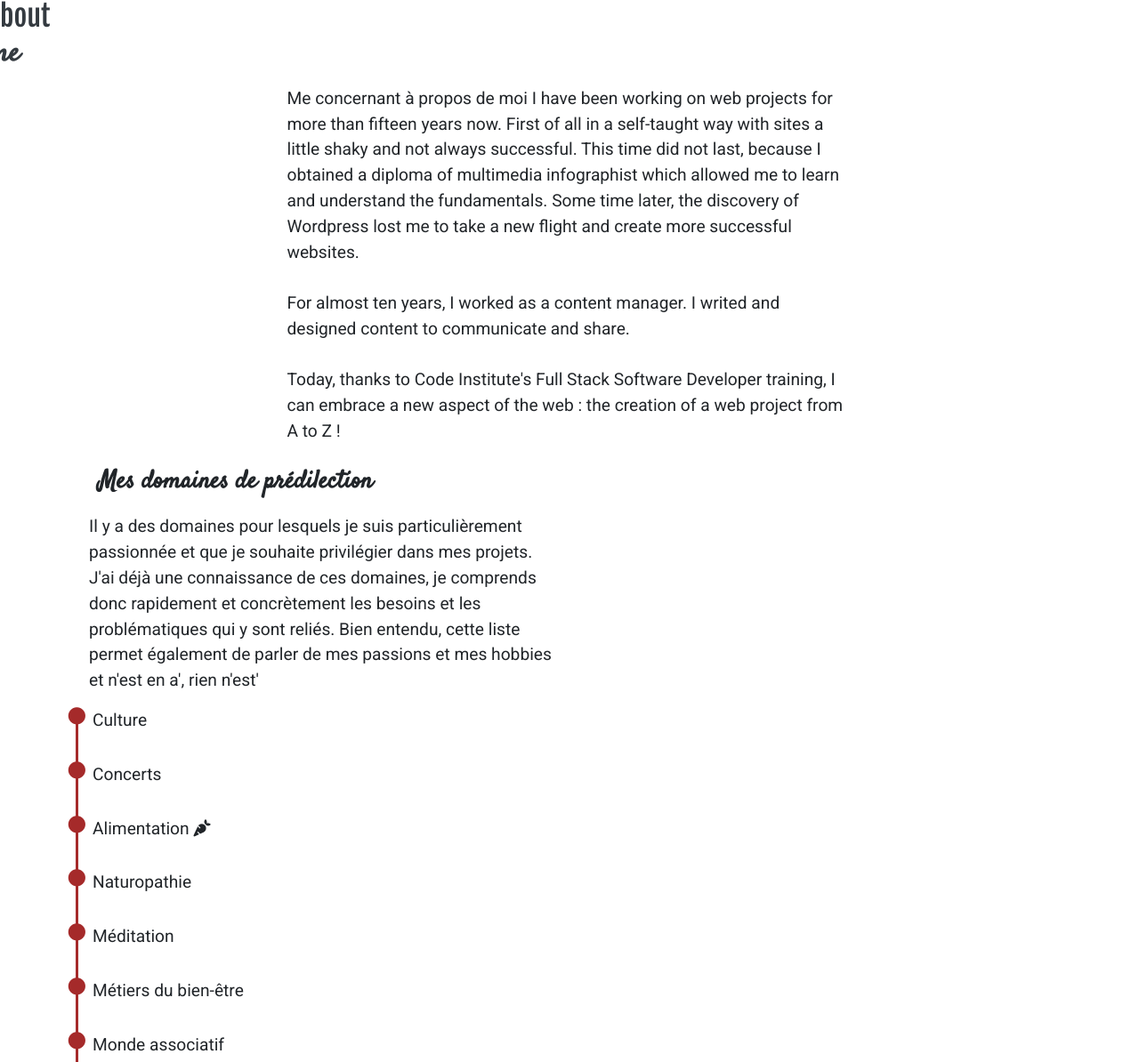
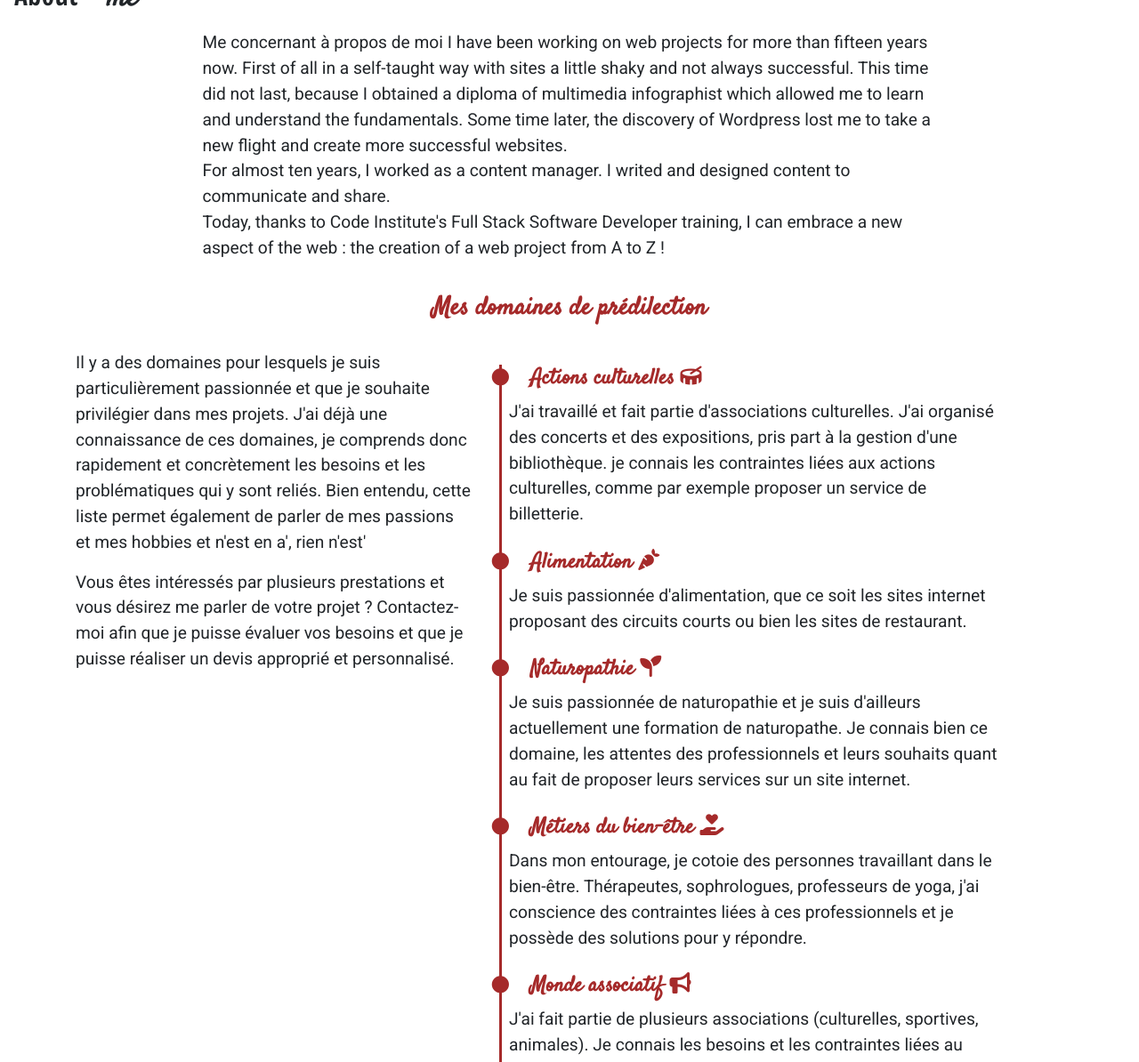
Before and after one commit to cecilegaudron/personal-website, a Django app: page / in a window 1280 px wide. Shown: the part 5306-6500 px from the top of the page at 89% size. Run offline with Django 4.2, Linux system fonts and the light colour scheme; some libraries are stand-ins or nearby versions.

Commit message:
Add content to predilection timeline

```diff
--- a/templates/about.html
+++ b/templates/about.html
@@ -4,19 +4,17 @@
 
 <!-- ABOUT section -->
 
-<div class="mt-5">
+<div class="mt-3">
   <div class="d-block d-md-none" id="title-image">
     <!-- Mobile Image -->
     <img src="https://res.cloudinary.com/di8utbjhc/image/upload/v1686303474/portfolio/swing_tumfwg.webp"
       alt="Me on a swing photo" class="img-fluid">
   </div>
   <div id="title-section" class="container">
-        <div class="row bottom-0 end-0 w-100">
-
+    <div class="texte-block bottom-0 end-0 w-100">
       <!-- Widescreen Image Container -->
       <div class="col-12 d-none d-md-block image-container"></div>
-            <div>
-                <h2 class="text-dark mx-auto">About
+      <h2 class="pt-2 pl-3">About
         <span class="title-handwritten">me</span>
       </h2>
     </div>
@@ -24,77 +22,84 @@
 </div>
 <div class="container">
   <div class="row">
-            <div class="col-12 col-md-7 mx-auto pt-2 my-auto">
+    <div class="col-12 col-md-9 mx-auto pt-2 my-auto">
       <p>Me concernant
         à propos de moi
-                    I have been working on web projects for more than fifteen years now. First of all in a self-taught way with sites
+        I have been working on web projects for more than fifteen years now. First of all in a self-taught way with
+        sites
         a little shaky and not always successful. This time did not last, because I obtained a diploma of multimedia
         infographist which allowed me to learn and understand the fundamentals. Some time later, the discovery of
         Wordpress lost me to take a new flight and create more successful websites.
         <br>
-                    <br>
         For almost ten years, I worked as a content manager. I writed and designed content to communicate and share.
-                    <br>
         <br>
         Today, thanks to Code Institute's Full Stack Software Developer training, I can embrace a new aspect of the web
         : the creation of a web project from A to Z !
       </p>
     </div>
   </div>
-        <div class="col-md-6">
-            <h3 class="title-handwritten">Mes domaines de prédilection</h3>
+  <div class="col-12 mx-auto text-center">
+    <h3 class="title-handwritten intertitle">Mes domaines de prédilection</h3>
+  </div>
+  <div class="row">
+    <div class="col-12 col-md-5">
       <p>
-                Il y a des domaines pour lesquels je suis particulièrement passionnée et que je souhaite privilégier dans mes projets. J'ai déjà une connaissance de ces domaines, je comprends donc rapidement et concrètement les besoins et les problématiques qui y sont reliés. Bien entendu, cette liste permet également de parler de mes passions et mes hobbies et n'est en a', rien n'est'
+        Il y a des domaines pour lesquels je suis particulièrement passionnée et que je souhaite privilégier dans mes
+        projets. J'ai déjà une connaissance de ces domaines, je comprends donc rapidement et concrètement les besoins et
+        les problématiques qui y sont reliés. Bien entendu, cette liste permet également de parler de mes passions et
+        mes hobbies et n'est en a', rien n'est'
       </p>
+      <p>
+        Vous êtes intéressés par plusieurs prestations et vous désirez me parler de votre projet ? Contactez-moi afin
+        que je puisse évaluer vos besoins et que je puisse réaliser un devis approprié et personnalisé.
+      </p>
+    </div>
+    <div class="container m-3 col-12 col-md-6">
       <div class="timeline-container row">
-              <div class="timeline-span col-12 z-n1">
-                  <ul class="timeline">
+        <div class="timeline-span z-n1">
+          <ul class="timeline timeline-predilection">
             <li>
               <i class="fa-solid fa-circle timeline-circle ml-n2 mr-2"></i>
-                      <p>Culture</p>
+              <h4 class="title-handwritten predilection-title">Actions culturelles <i class="fa-solid fa-drum"></i></h4><br>
+              <span class="predilection-text">
+                <p>J'ai travaillé et fait partie d'associations culturelles. J'ai organisé des concerts et des expositions, pris part à la gestion d'une bibliothèque. je connais les contraintes liées aux actions culturelles, comme par exemple proposer un service de billetterie.</p>
+              </span>
             </li>
             <li>
               <i class="fa-solid fa-circle timeline-circle ml-n2 mr-2"></i>
-                      <p>Concerts</p>
+              <h4 class="title-handwritten predilection-title">Alimentation <i class="fa-solid fa-carrot"></i></h4><br>
+              <span class="predilection-text">
+                <p>Je suis passionnée d'alimentation, que ce soit les sites internet proposant des circuits courts ou bien les sites de restaurant.</p>
+              </span>
             </li>
             <li>
               <i class="fa-solid fa-circle timeline-circle ml-n2 mr-2"></i>
-                      <p>Alimentation <i class="fa-solid fa-carrot"></i></p>
+              <h4 class="title-handwritten predilection-title">Naturopathie <i class="fa-solid fa-seedling"></i></h4><br>
+              <span class="predilection-text">
+                <p>Je suis passionnée de naturopathie et je suis d'ailleurs actuellement une formation de naturopathe. Je connais bien ce domaine, les attentes des professionnels et leurs souhaits quant au fait de proposer leurs services sur un site internet.</p>
+              </span>
             </li>
             <li>
               <i class="fa-solid fa-circle timeline-circle ml-n2 mr-2"></i>
-                      <p>Naturopathie</p>
+              <h4 class="title-handwritten predilection-title">Métiers du bien-être <i class="fa-solid fa-hand-holding-heart"></i></h4><br>
+              <span class="predilection-text">
+                <p>Dans mon entourage, je cotoie des personnes travaillant dans le bien-être. Thérapeutes, sophrologues, professeurs de yoga, j'ai conscience des contraintes liées à ces professionnels et je possède des solutions pour y répondre.</p>
+              </span>
             </li>
             <li>
               <i class="fa-solid fa-circle timeline-circle ml-n2 mr-2"></i>
-                      <p>Méditation</p>
-                    </li>
-                    <li>
-                      <i class="fa-solid fa-circle timeline-circle ml-n2 mr-2"></i>
-                      <p>Métiers du bien-être</p>
-                    </li>
-                    <li>
-                      <i class="fa-solid fa-circle timeline-circle ml-n2 mr-2"></i>
-                      <p>Monde associatif</p>
+              <h4 class="title-handwritten predilection-title">Monde associatif <i class="fa-solid fa-bullhorn"></i></h4><br>
+              <span class="predilection-text">
+                <p>J'ai fait partie de plusieurs associations (culturelles, sportives, animales). Je connais les besoins et les contraintes liées au monde associatif.</p>
+              </span>
             </li>
           </ul>
-                  <p>
-                    Vous êtes intéressés par plusieurs prestations et vous désirez me parler de votre projet ? Contactez-moi afin que je puisse évaluer vos besoins et que je puisse réaliser un devis approprié et personnalisé.
-                </p>
         </div>
       </div>
-
-    </div>
-    <div class="col-12 col-md-5 mx-auto">
-        <h3 class="title-handwritten">Mes domaines de prédilection</h3>
-        <p>
-            La culture (j’ai travaillé en bibliothèque, j’ai organisé des concerts et des expositions, j’ai optimisé l’intégration d’un logiciel de billetterie à un site internet de collectivité), la santé (je suis passionnée d’alimentation, de naturopathie, de bien-être, de méditation), le mode associatif (j’ai été webmaster d’un fanzine de musiques actuelles durant 10 ans)
-        </p>
-        <p>
-            Vous êtes intéressés par plusieurs prestations et vous désirez me parler de votre projet ? Contactez-moi afin que je puisse évaluer vos besoins et que je puisse réaliser un devis approprié et personnalisé.
-        </p>
     </div>
   </div>
 </div>
 
+
+
 {% endblock %}
```
Lines whose indentation alone changed are shown as unchanged.
